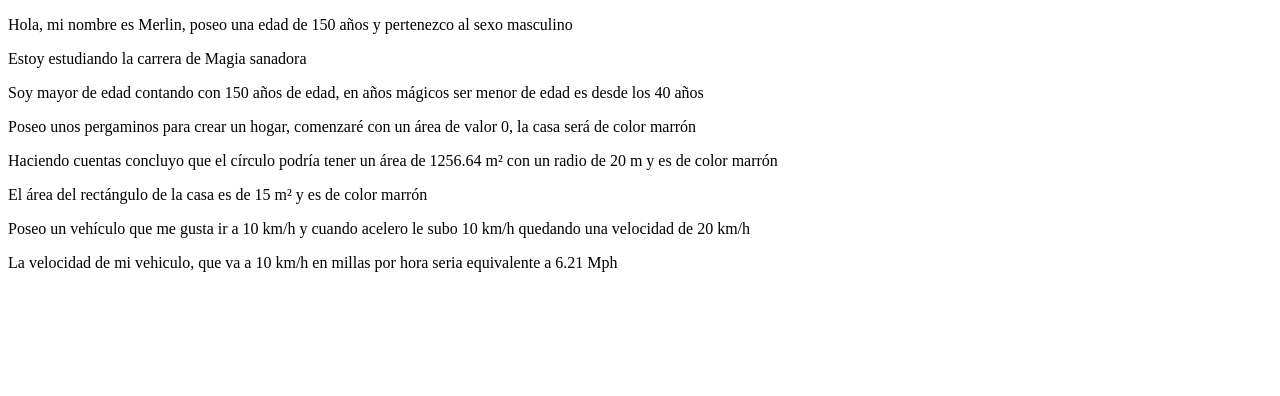
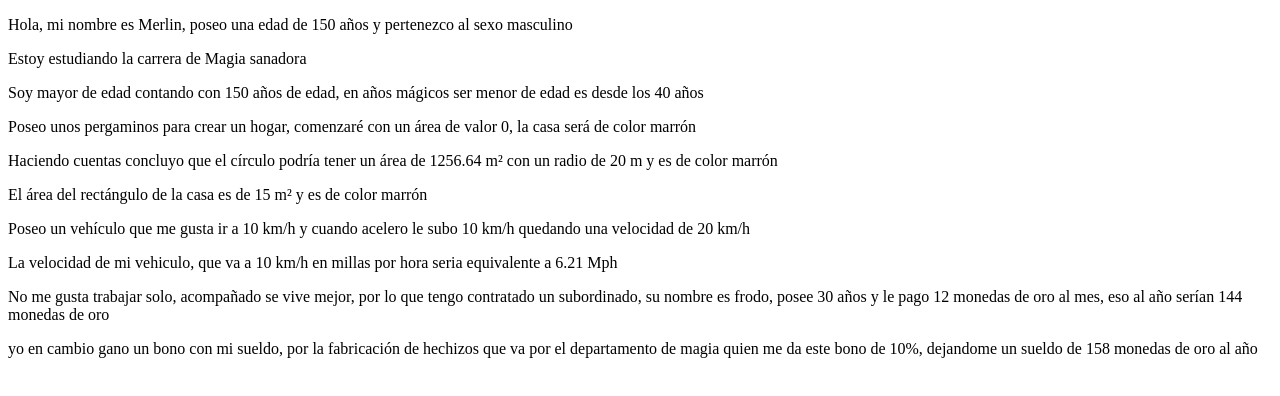
Before and after one commit to k4rlit0s13/tallerBasicoPOO, a plain HTML site: page index.html in a window 1280 px wide. Drawn offline with Linux system fonts and the light colour scheme.

Commit message:
feat: :construction: ejercicio 7 primera parte
Crea una clase llamada Empleado con las siguientes  propiedades: nombre, edad y sueldo. La clase debe tener un  método llamado calcularSalarioAnual() que retorne el salario  anualdelempleadomultiplicandoel sueldomensualpor 12.  Crea unainstancia de la clase Empleado llamada empleado1 y  asigna valores a sus propiedades. Luego, llama al método  calcularSalarioAnual() ymuestrael resultadoen el HTML.  Crea una clase llamada Gerente que herede de la clase  Empleado.Agregaunanuevapropiedadllamadadepartamento  yredefine el métodocalcularSalarioAnual() para quecalcule el  salario anual del gerente sumando un bono del 10% al salario  mensualantesde multiplicarlopor 12.

```diff
--- a/index.html
+++ b/index.html
@@ -16,6 +16,8 @@
     <p class="area_casa_rectangulo"></p>
     <p class="vehiculo_del_mago"></p>
     <p class="velocidad_en_mph"></p>
+    <p class="empleado_de_Merlin"></p>
+    <p class="gerente"></p>
 
 </body>
 </html>
--- a/js/components/clases.js
+++ b/js/components/clases.js
@@ -104,7 +104,30 @@ export class vehiculo {
         return `Poseo un vehículo que me gusta ir a ${this.velocidad} km/h y cuando acelero le subo 10 km/h quedando una velocidad de ${aceleracion} km/h`
     }
     static convertirKmHEnMph(velocidad) {
-        const millasPorHora= velocidad / 1.60934;
+        const millasPorHora = velocidad / 1.60934;
         return `La velocidad de mi vehiculo, que va a ${velocidad} km/h en millas por hora seria equivalente a ${millasPorHora.toFixed(2)} Mph`
     }
 };
+
+export class empleado {
+    constructor(nombre, edad, sueldo) {
+        this.nombre = nombre;
+        this.edad = edad;
+        this.sueldo = sueldo;
+    }
+    calcularSalarioAnual = () => {
+        const sueldoAnual = this.sueldo * 12
+        return `No me gusta trabajar solo, acompañado se vive mejor, por lo que tengo contratado un subordinado, su nombre es ${this.nombre}, posee ${this.edad} años y le pago ${this.sueldo} monedas de oro al mes, eso al año serían ${sueldoAnual} monedas de oro`
+    }
+};
+
+export class gerente extends empleado {
+    constructor(empleado, departamento) {
+        super(empleado.nombre, empleado.edad, empleado.sueldo);
+        this.departamento = departamento
+    }
+    calcularSalarioAnual = () => {
+        const sueldoConBono = ((this.sueldo * 0.10) + this.sueldo) * 12;
+        return `yo en cambio gano un bono con mi sueldo, por la fabricación de hechizos que va por el departamento de ${this.departamento} quien me da este bono de 10%, dejandome un sueldo de ${sueldoConBono.toFixed(0)} monedas de oro al año`
+    }
+};
--- a/js/main.js
+++ b/js/main.js
@@ -1,5 +1,5 @@
 
-import { perfilMago, estudio, animal, perro, Casa, Circulo, Rectangulo, vehiculo } from "./components/clases.js";
+import { perfilMago, estudio, animal, perro, Casa, Circulo, Rectangulo, vehiculo, empleado, gerente } from "./components/clases.js";
 
 const mago = new perfilMago('Merlin', 150, 'masculino');
 
@@ -7,13 +7,13 @@ const mostrarPerfilDelMago = document.querySelector('.perfil_mago');
 mostrarPerfilDelMago.innerHTML = mago.saludoDelMago();
 
 const mostrarCarrera = document.querySelector('.carrera_mago');
-const carrera = new estudio(mago,'Magia sanadora');
+const carrera = new estudio(mago, 'Magia sanadora');
 mostrarCarrera.innerHTML = carrera.queEstaEstudiando();
 
-const mostrarMayorDeEdad=document.querySelector('.mayor_de_edad_mago')
-mostrarMayorDeEdad.innerHTML=perfilMago.esMayorDeEdad(mago.edad);
+const mostrarMayorDeEdad = document.querySelector('.mayor_de_edad_mago')
+mostrarMayorDeEdad.innerHTML = perfilMago.esMayorDeEdad(mago.edad);
 
-const elAnimal= new perro('toby',8,'labrador');
+const elAnimal = new perro('toby', 8, 'labrador');
 elAnimal.hacerSonido();
 elAnimal.moverLaCola();
 
@@ -33,10 +33,18 @@ const mostrarAreaRectangulo = document.querySelector('.area_casa_rectangulo');
 mostrarAreaRectangulo.innerHTML = areaRectanguloCasa.calcularArea();
 
 
-const vehiculoDelMago=new vehiculo('gorgorean','bronce',10);
-const mostrarVehiculoAceleracion=document.querySelector('.vehiculo_del_mago')
-mostrarVehiculoAceleracion.innerHTML=vehiculoDelMago.acelerar();
+const vehiculoDelMago = new vehiculo('gorgorean', 'bronce', 10);
+const mostrarVehiculoAceleracion = document.querySelector('.vehiculo_del_mago');
+mostrarVehiculoAceleracion.innerHTML = vehiculoDelMago.acelerar();
 
-const mostrarVehiculoMPH=document.querySelector('.velocidad_en_mph')
-const velocidadMPH=vehiculo.convertirKmHEnMph(vehiculoDelMago.velocidad);
-mostrarVehiculoMPH.innerHTML=velocidadMPH;
+const mostrarVehiculoMPH = document.querySelector('.velocidad_en_mph');
+const velocidadMPH = vehiculo.convertirKmHEnMph(vehiculoDelMago.velocidad);
+mostrarVehiculoMPH.innerHTML = velocidadMPH;
+
+const empleadoDeMerlin = new empleado('frodo', 30, 12);
+const mostrarEmpleadoDeMerlin = document.querySelector('.empleado_de_Merlin');
+mostrarEmpleadoDeMerlin.innerHTML = empleadoDeMerlin.calcularSalarioAnual();
+
+const gerenteMerlin = new gerente(empleadoDeMerlin, 'magia');
+const mostrargerenteMerlin = document.querySelector('.gerente');
+mostrargerenteMerlin.innerHTML = gerenteMerlin.calcularSalarioAnual();
```
